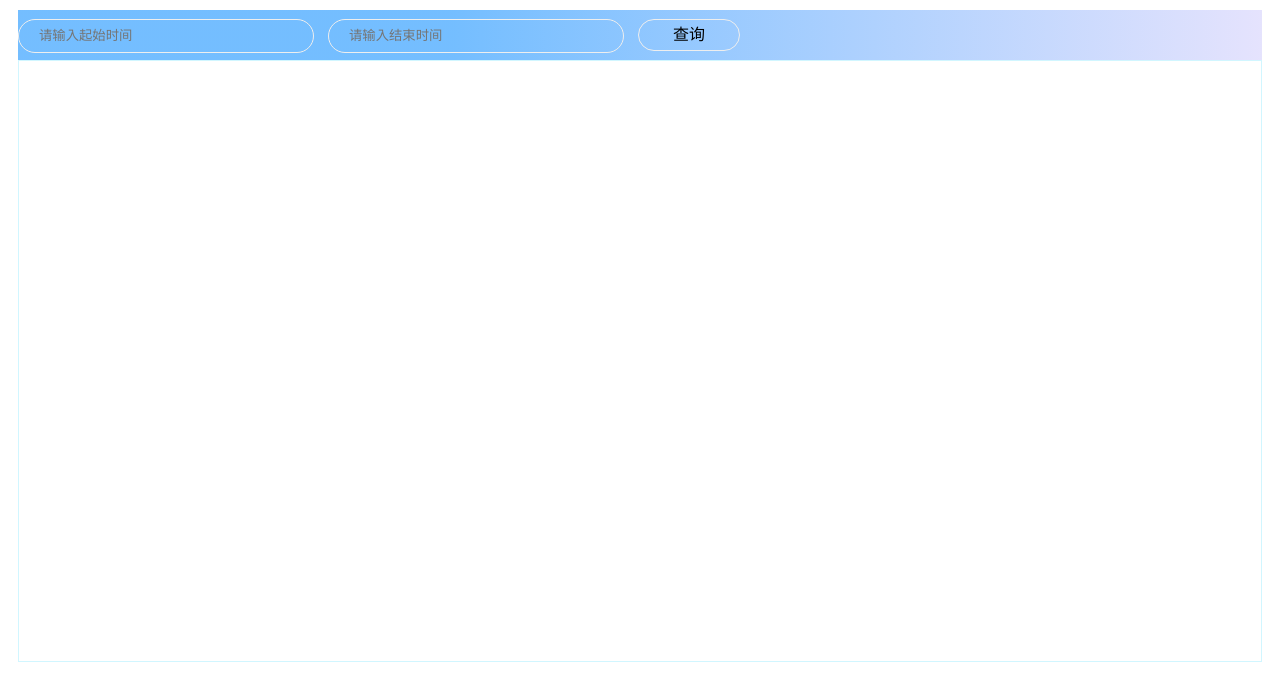
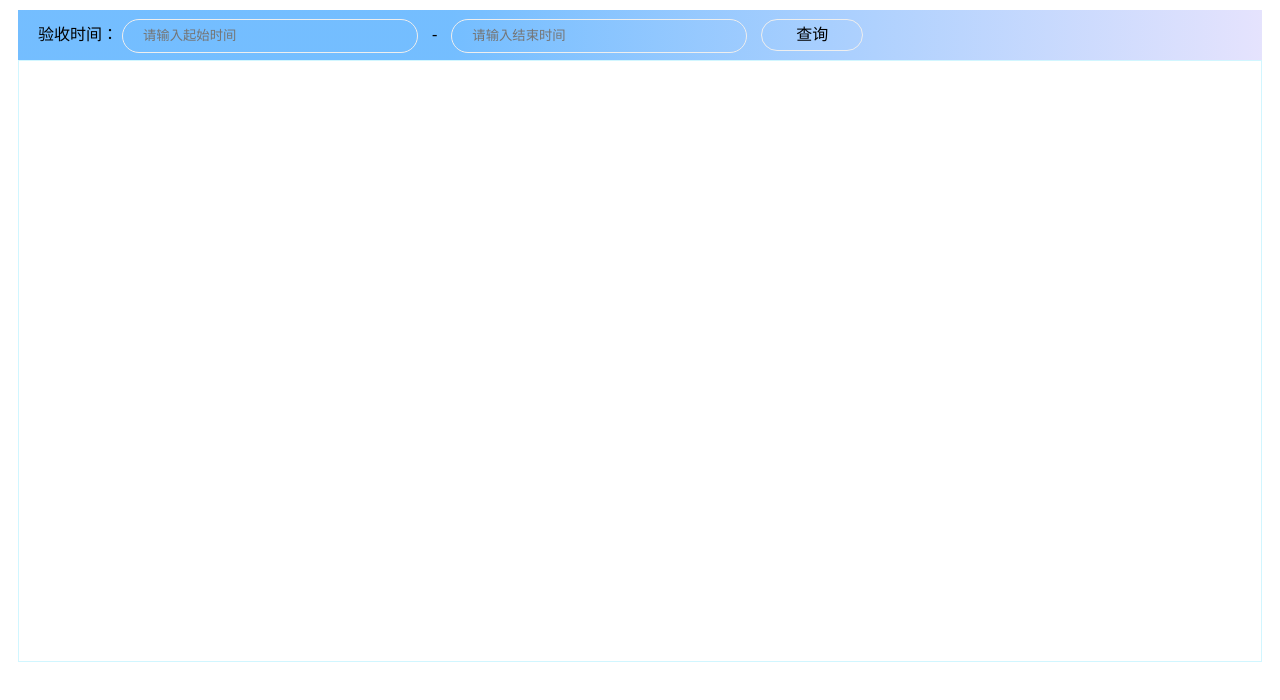
Before and after one commit to wang1269488243/site, a plain HTML site: page wisdomConstruction/pages/nodeAcceptance/index.html in a window 1280 px wide. Drawn offline with Linux system fonts and the light colour scheme; files that its build step writes are made by us from their sources; files whose address does not match are found by name.

Commit message:
部分修改

```diff
--- a/wisdomConstruction/pages/nodeAcceptance/index.css
+++ b/wisdomConstruction/pages/nodeAcceptance/index.css
@@ -3,6 +3,7 @@
 }
 
 .node-acceptance .head {
+    padding-left: 20px;
     height: 50px;
     line-height: 50px;
     background: linear-gradient(to right,rgba(19,144,255,.59) 35%, rgba(125,114,245,.2) 100%);
--- a/wisdomConstruction/pages/nodeAcceptance/index.html
+++ b/wisdomConstruction/pages/nodeAcceptance/index.html
@@ -9,7 +9,9 @@
 <body>
     <div class="node-acceptance">
         <div class="head">
+            验收时间：
             <input id="start" placeholder="请输入起始时间"/>
+            <span style="margin-right: 10px;">-</span>
             <input id="end" placeholder="请输入结束时间"/>
             <div id="btn">查询</div>
         </div>
```
Also changed, not shown: wisdomConstruction/pages/intelligenceApplications/index.html (+0 -1 lines).
